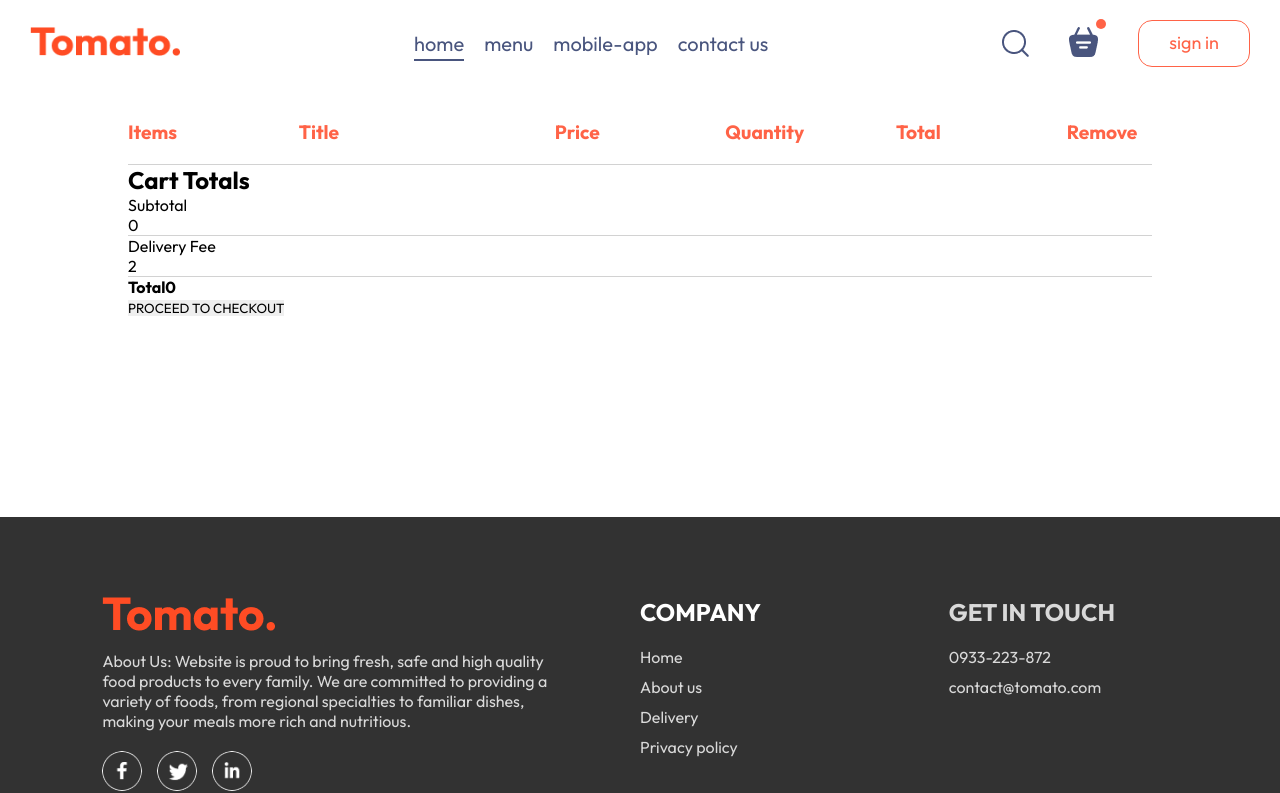
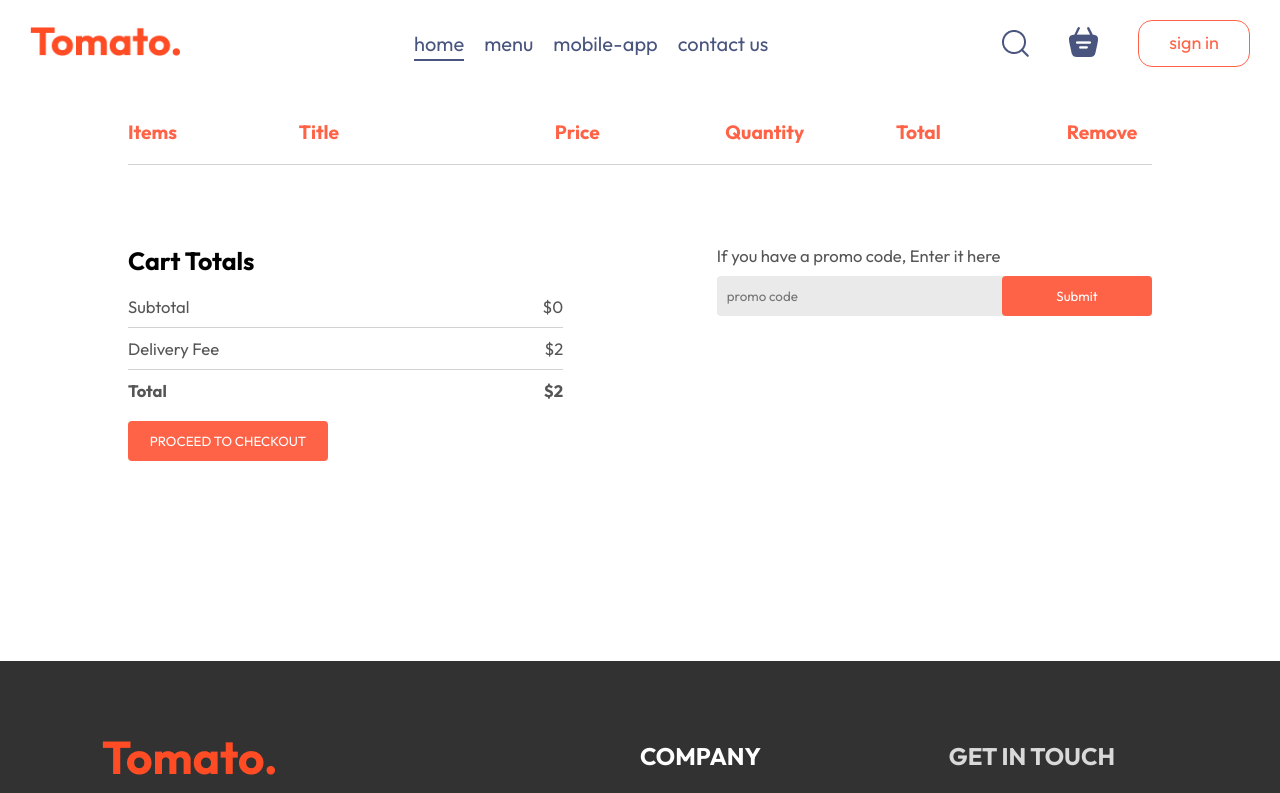
Before and after one commit to tranthebao2003/fullstack-food, a React (Vite) app: page /cart in a window 1280 px wide. Shown: the top 793 px of the page. Built offline with nearby package versions, Linux system fonts and the light colour scheme.

Commit message:
to 3h9m58s

```diff
--- a/src/components/Navbar/Navbar.jsx
+++ b/src/components/Navbar/Navbar.jsx
@@ -1,11 +1,13 @@
-import React, { useEffect, useState } from 'react'
+import React, { useContext, useEffect, useState } from 'react'
 import './Navbar.css'
 import {assets} from '../../assets/assets'
 import { Link } from 'react-router-dom'
+import { StoreContext } from '../../context/StoreContext'
 
 const Navbar = ({setShowLogin}) => {
   const [menu, setMenu] = useState("home")
   const [sticky, setSticky] = useState('')
+  const{getTotalCartAmount} = useContext(StoreContext)
 
   const handleScroll = () => {
     if(window.scrollY > 70){
@@ -25,19 +27,47 @@ const Navbar = ({setShowLogin}) => {
 
 
   return (
-    <div className={`navbar ${sticky}`} >
-      <Link to = '/'><img src={assets.logo} alt="" className="logo" /></Link>
+    <div className={`navbar ${sticky}`}>
+      <Link to="/">
+        <img src={assets.logo} alt="" className="logo" />
+      </Link>
       <ul className="navbar-menu">
-        <Link to = '/' onClick= {() => setMenu("home")}className={menu === "home" ? "active" : ""}>home</Link>
-        <a href='#explore-menu' onClick= {() => setMenu("menu")}className={menu === "menu" ? "active" : ""}>menu</a>
-        <a href='#app-download' onClick= {() => setMenu("mobile-app")}className={menu === "mobile-app" ? "active" : ""}>mobile-app</a>
-        <a href='#footer' onClick= {() => setMenu("contact-us")}className={menu === "contact-us" ? "active" : ""}>contact us</a>
+        <Link
+          to="/"
+          onClick={() => setMenu("home")}
+          className={menu === "home" ? "active" : ""}
+        >
+          home
+        </Link>
+        <a
+          href="#explore-menu"
+          onClick={() => setMenu("menu")}
+          className={menu === "menu" ? "active" : ""}
+        >
+          menu
+        </a>
+        <a
+          href="#app-download"
+          onClick={() => setMenu("mobile-app")}
+          className={menu === "mobile-app" ? "active" : ""}
+        >
+          mobile-app
+        </a>
+        <a
+          href="#footer"
+          onClick={() => setMenu("contact-us")}
+          className={menu === "contact-us" ? "active" : ""}
+        >
+          contact us
+        </a>
       </ul>
       <div className="navbar-right">
         <img src={assets.search_icon} alt="" />
         <div className="navbar-search-icon">
-          <Link to='/cart'><img src={assets.basket_icon} alt="" /></Link>
-          <div className="dot"></div>
+          <Link to="/cart">
+            <img src={assets.basket_icon} alt="" />
+          </Link>
+          <div className={getTotalCartAmount() === 0 ? "" : "dot"}></div>
         </div>
         <button onClick={() => setShowLogin(true)}>sign in</button>
       </div>
--- a/src/context/StoreContext.jsx
+++ b/src/context/StoreContext.jsx
@@ -1,4 +1,4 @@
-import { createContext, useEffect, useState } from "react";
+import { createContext, useContext, useEffect, useState } from "react";
 import { food_list } from "../assets/assets";
 
 // sử dụng useContext để truyền dữ liệu từ
@@ -52,22 +52,48 @@ const StoreContextProvider = (props) => {
     //     console.log(cartItems)
     // }, [cartItems])
 
+    const getTotalCartAmount = () => {
+        let totalAmount = 0
+        // Vòng lặp for...in được sử dụng để lặp
+        // qua các thuộc tính của một đối
+        // tượng trong JavaScript. item
+        // là những thuộc tính trong object cartItems
+        for(const item in cartItems){
+            if (cartItems[item] > 0) {
+              // trả về object thỏa đk
+              let itemInfo = food_list.find((product) => product._id === item);
+              totalAmount += itemInfo.price * cartItems[item];
+            }
+        }
+        return totalAmount
+    }
+
     const contextValue = {
       food_list,
       cartItems,
       setCartItems,
       addToCart,
-      removeFromCart
+      removeFromCart,
+      getTotalCartAmount
     };
 
     // value dùng để chứa dữ liệu, khi muốn dùng
     // dữ liệu này ở file khác (file con nha)
     // thì dùng useContext ở file con đó
+
+    /* tóm tắt: thay vì thẻ con phải nằm trực tiếp
+    trong thẻ cha rồi thẻ cha trả về, khi đó cha
+    có thể truyền props cho con 1 cách dễ dàng (Header.jsx)
+    thì ở đây thay vì làm thế thì mình dùng {props.children}
+    đại diện cho all phần tử mà được thẻ <StoreContextProvider>
+    </StoreContextProvider> bao bọc cụ thể trong file main.css
+    mà file này là cấp cao nhất của toàn app điều đó có nghĩa
+    những file còn lại đều có thể sử dụng data từ file cha cung
+    cấp bằng cách dùng useContext. Thay vì bao thẻ còn bằng div
+    giống như (Header.jsx) thì mình bao bằng <StoreContext.Provider>
+    </StoreContext.Provider> để cung cấp data cho thẻ con*/
     return(
         <StoreContext.Provider value={contextValue}>
-            {/* props.children sẽ chứa all phần tử nằm trong
-            thẻ mở <StoreContextProvider> và thẻ đóng
-            </StoreContextProvider> khi ta sử dụng component này*/}
             {props.children}
         </StoreContext.Provider>
     )
--- a/src/pages/Cart/Cart.css
+++ b/src/pages/Cart/Cart.css
@@ -40,3 +40,84 @@ hr{
     color: white;
     background-color: tomato;
 }
+
+.cart-bottom{
+    margin-top: 80px;
+    display: flex;
+    justify-content: space-between;
+    gap: max(12vw, 20px);
+    font-size: max(1.3vw, 16px);
+}
+
+.cart-total{
+    display: flex;
+    flex: 1;
+    flex-direction: column;
+    gap: 20px;
+}
+
+.cart-total-details{
+    display: flex;
+    justify-content: space-between;
+    color: #555;
+}
+
+.cart-total hr{
+    margin: 10px 0;
+}
+
+.cart-total button{
+    color: white;
+    background-color: tomato;
+    width: max(15vw, 200px);
+    padding: 12px 0;
+    border-radius: 4px;
+    cursor: pointer;
+    transition: 0.3s ease-in-out;
+}
+
+.cart-total button:hover{
+    background-color: rgb(252, 48, 12);
+}
+
+.cart-promocode{
+    flex: 1;
+}
+
+.cart-promocode p {
+    color: #555;
+}
+
+.cart-promocode-input{
+    margin-top: 10px;
+    display: flex;
+    justify-content: space-between;
+    align-items: center;
+    background-color: #eaeaea;
+    border-radius: 4px;
+}
+
+.cart-promocode-input input{
+    background: transparent;
+    padding-left: 10px;
+}
+
+.cart-promocode-input button{
+    width: max(10vw, 150px);
+    padding: 12px 5px;
+    background-color: tomato;
+    color: white;
+    border-radius: 4px;
+    cursor: pointer;
+    transition: 0.3s ease-in-out;
+}
+
+.cart-promocode-input button:hover{
+    background-color: rgb(252, 48, 12);
+}
+
+@media (max-width: 750px) {
+    .cart-bottom{
+        flex-direction: column-reverse;
+    }
+}
--- a/src/pages/Cart/Cart.jsx
+++ b/src/pages/Cart/Cart.jsx
@@ -6,7 +6,7 @@ const Cart = () => {
   // cartItems là 1 object trong đó các key là các id của item
   // còn value chính là số lượng item đó
 
-  const{cartItems, food_list, removeFromCart} = useContext(StoreContext)
+  const{cartItems, food_list, removeFromCart, getTotalCartAmount} = useContext(StoreContext)
 
   return (
     <div className="cart">
@@ -47,20 +47,29 @@ const Cart = () => {
           <div>
             <div className="cart-total-details">
               <p>Subtotal</p>
-              <p>{0}</p>
+              <p>${getTotalCartAmount()}</p>
             </div>
             <hr />
             <div className="cart-total-details">
               <p>Delivery Fee</p>
-              <p>{2}</p>
+              <p>${2}</p>
             </div>
             <hr />
             <div className="cart-total-details">
               <b>Total</b>
-              <b>{0}</b>
+              <b>${getTotalCartAmount() + 2}</b>
             </div>
           </div>
           <button>PROCEED TO CHECKOUT</button>
+        </div>
+        <div className="cart-promocode">
+          <div>
+            <p>If you have a promo code, Enter it here</p>
+            <div className="cart-promocode-input">
+              <input type="text" placeholder='promo code'/>
+              <button>Submit</button>
+            </div>
+          </div>
         </div>
       </div>
     </div>
```
